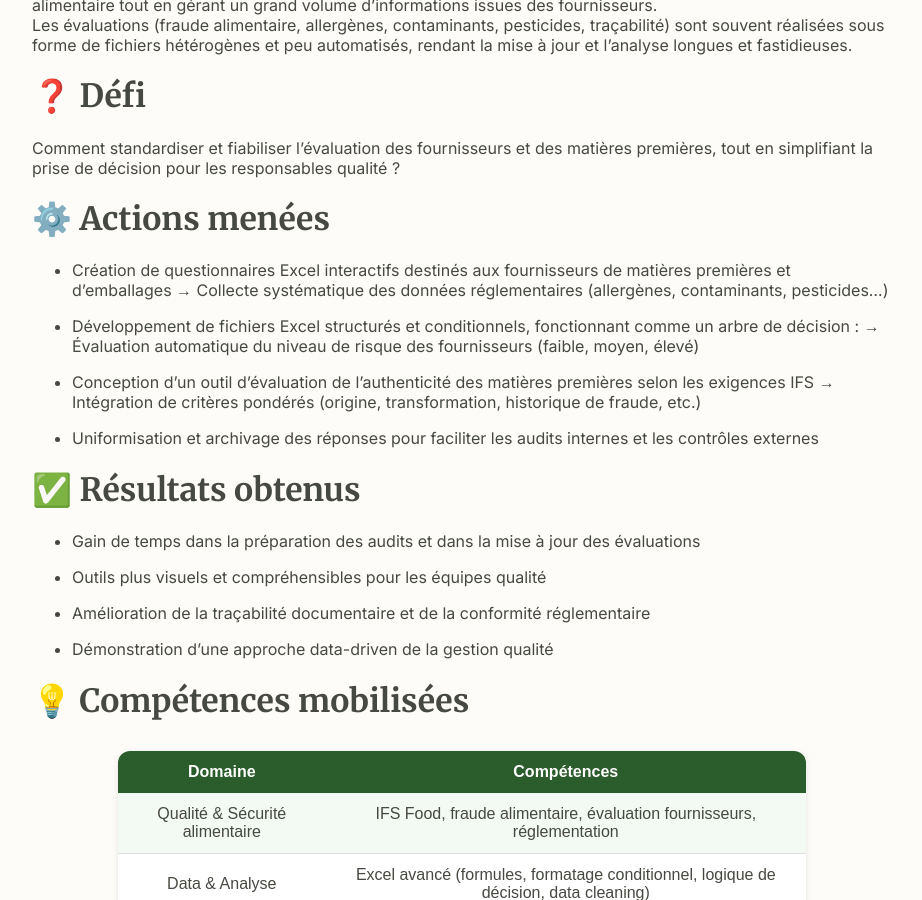
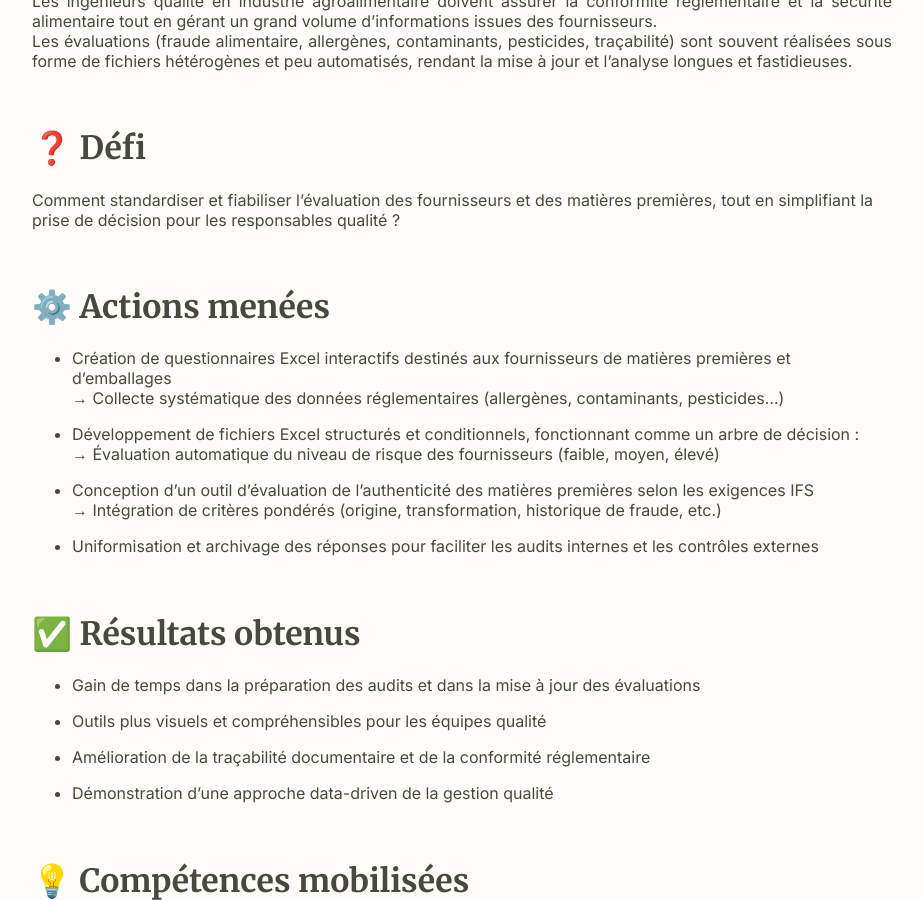
Before and after one commit to emma-dcs/emma-dcs.github.io, a Jekyll site: the page built from projet6.md, in a window 1280 px wide and 900 px high, scrolled down 705 px. Shown: the whole window, without its empty margins (188-1110 px from the left). Built offline with Jekyll 4.4.1, drawn with Linux system fonts in a browser that asks for light colours.

Commit message:
test justif

```diff
--- a/projet6.md
+++ b/projet6.md
@@ -6,27 +6,33 @@
 
 # 🎯 Contexte
 <br>
+<div style="text-align: justify;">
 Les ingénieurs qualité en industrie agroalimentaire doivent assurer la conformité réglementaire et la sécurité alimentaire tout en gérant un grand volume d’informations issues des fournisseurs.<br>
 Les évaluations (fraude alimentaire, allergènes, contaminants, pesticides, traçabilité) sont souvent réalisées sous forme de fichiers hétérogènes et peu automatisés, rendant la mise à jour et l’analyse longues et fastidieuses.
+</div>
+
+
 <br>
 
 # ❓ Défi
 
 Comment standardiser et fiabiliser l’évaluation des fournisseurs et des matières premières, tout en simplifiant la prise de décision pour les responsables qualité ?
+
 <br>
 
 # ⚙️ Actions menées
 
-- Création de questionnaires Excel interactifs destinés aux fournisseurs de matières premières et d’emballages
+- Création de questionnaires Excel interactifs destinés aux fournisseurs de matières premières et d’emballages<br>
 → Collecte systématique des données réglementaires (allergènes, contaminants, pesticides…)<br>
 
-- Développement de fichiers Excel structurés et conditionnels, fonctionnant comme un arbre de décision :
+- Développement de fichiers Excel structurés et conditionnels, fonctionnant comme un arbre de décision :<br>
 → Évaluation automatique du niveau de risque des fournisseurs (faible, moyen, élevé)<br>
 
-- Conception d’un outil d’évaluation de l’authenticité des matières premières selon les exigences IFS
+- Conception d’un outil d’évaluation de l’authenticité des matières premières selon les exigences IFS<br>
 → Intégration de critères pondérés (origine, transformation, historique de fraude, etc.)<br>
 
 - Uniformisation et archivage des réponses pour faciliter les audits internes et les contrôles externes
+
 <br>
 
 # ✅ Résultats obtenus
@@ -38,6 +44,7 @@
 - Amélioration de la traçabilité documentaire et de la conformité réglementaire
 
 - Démonstration d’une approche data-driven de la gestion qualité
+
 <br>
 
 # 💡 Compétences mobilisées
```
Also changed, not shown: projet1.md (+6 -1 lines), projets.md (+5 -0 lines).
